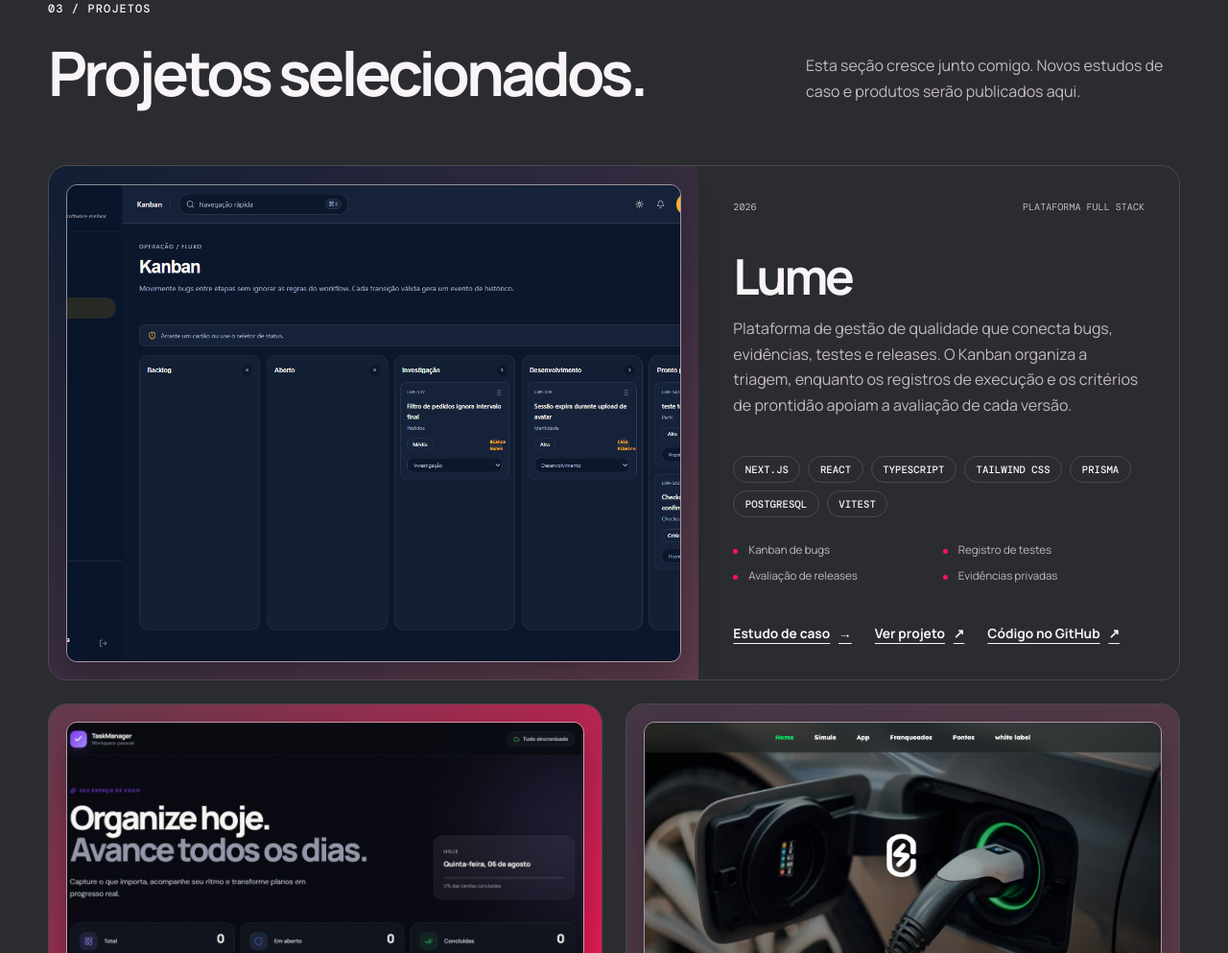
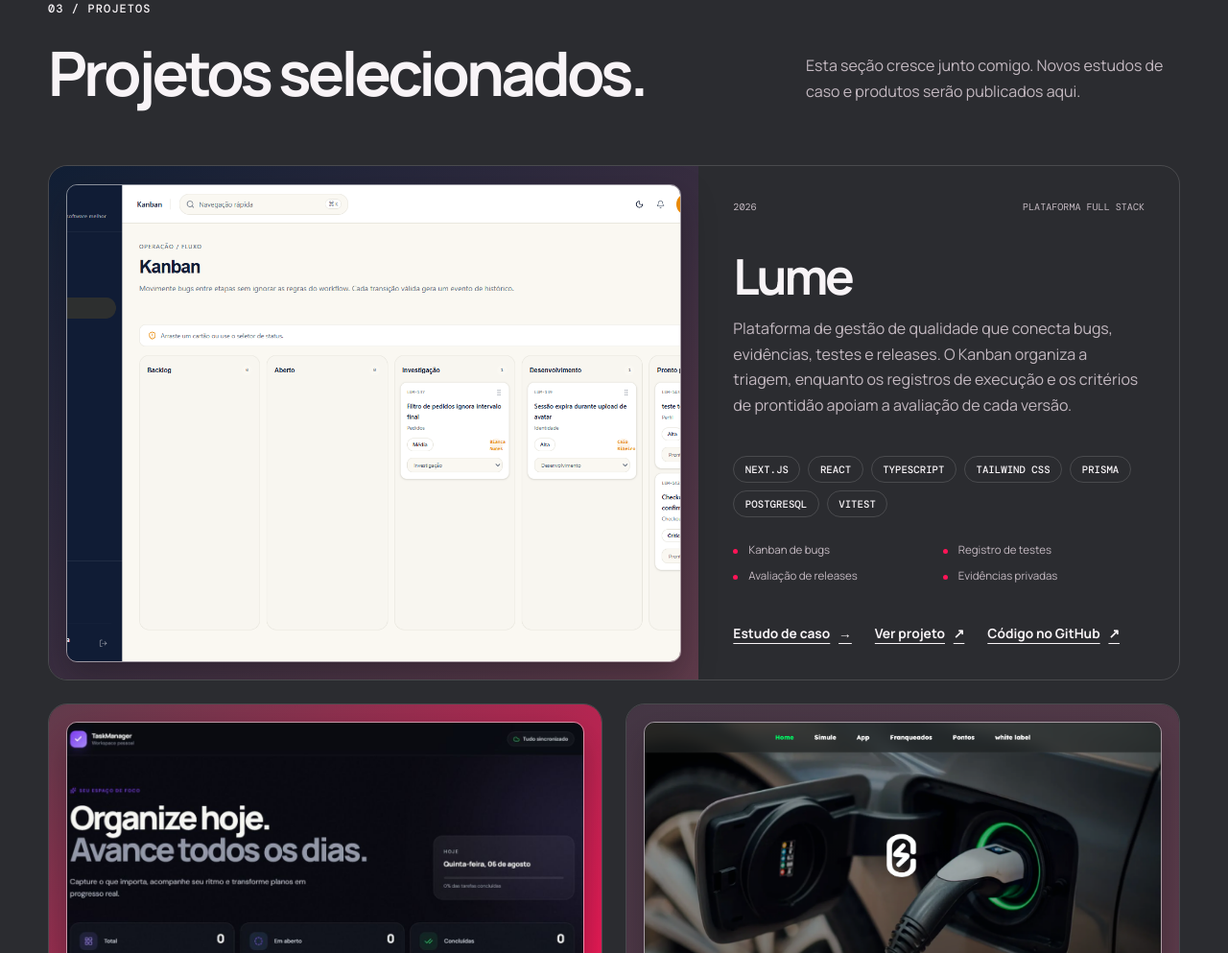
Before and after one commit to taaehy/portfolio-djennifer, a website: page index.html in a window 1280 px wide. Shown: the part 3029-4022 px from the top of the page at 96% size. Drawn offline with nearby package versions, Linux system fonts and the light colour scheme.

Commit message:
fix: usa captura clara do Lume

```diff
--- a/index.html
+++ b/index.html
@@ -150,7 +150,7 @@
         <article class="featured-project lume-project reveal">
           <div class="project-visual">
             <a class="project-screenshot-frame" href="projetos/lume/" aria-label="Abrir estudo de caso do Lume">
-              <img src="Images/lume-project.png" alt="Quadro Kanban do Lume com bugs organizados por etapa do fluxo de qualidade" width="1440" height="900" loading="lazy">
+              <img src="Images/lume-project-light.png" alt="Quadro Kanban do Lume no modo claro, com bugs organizados por etapa do fluxo de qualidade" width="1440" height="900" loading="lazy">
               <span>Ver estudo de caso <i aria-hidden="true">↗</i></span>
             </a>
           </div>
```
Also changed, not shown: projetos/lume/index.html (+1 -1 lines), Images/lume-project-light.png (added), Images/lume-project.png (deleted).
